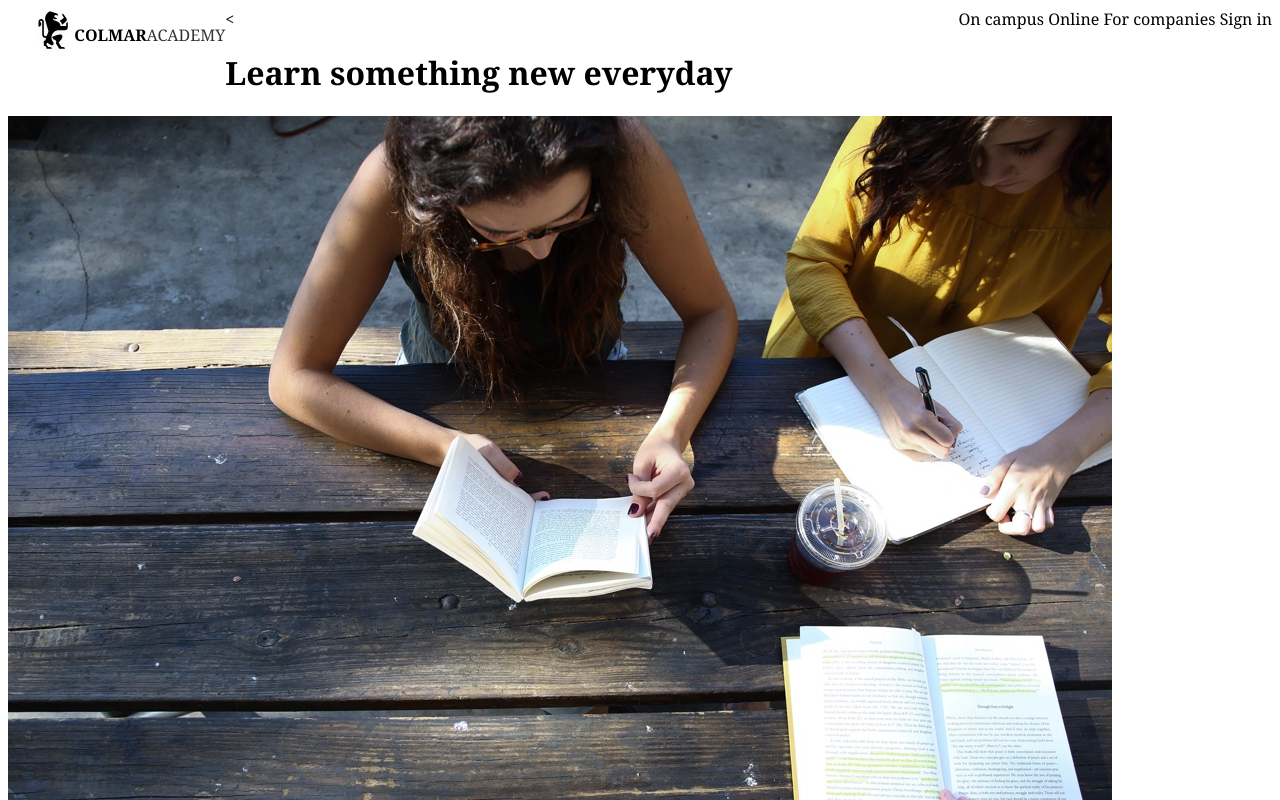
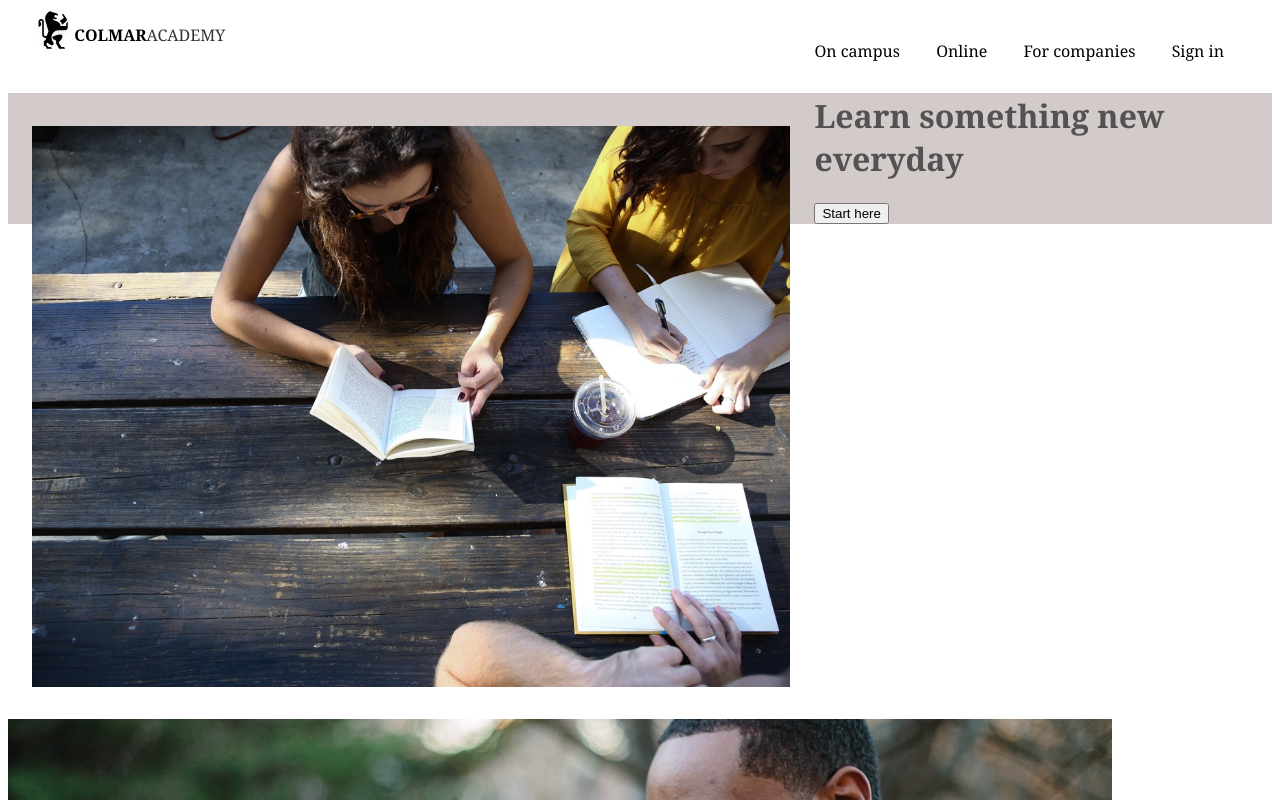
Before and after one commit to JulesWeasley/ColmarAcademy, a plain HTML site: page index.html in a window 1280 px wide. Shown: the top 800 px of the page. Drawn offline with Linux system fonts and the light colour scheme; files whose address does not match are found by name.

Commit message:
continued, still working on the banner withe the img

```diff
--- a/index.html
+++ b/index.html
@@ -15,14 +15,18 @@
             <span>On campus</span>
             <span>Online</span>
             <span>For companies</span>
-            <span>Sign in</span>
+            <span id = "sign">Sign in</span>
         </div>
     </div>
 
     <div class = "banner">
-        <<h1>Learn something new everyday</h1>
-        <img src="C:\Users\ACER\Documents\Projects-Coding\ColmarAcademy\resources\images\banner.jpg" alt="student learning">
-        <button> Start here </button>
+        <div class = "image">
+            <img src="C:\Users\ACER\Documents\Projects-Coding\ColmarAcademy\resources\images\banner.jpg" alt="student learning">
+        </div>
+        <div class = "bannertext">
+            <h1>Learn something new everyday</h1>
+            <button> Start here </button>
+        </div>
     </div>
 
     <div class = "main">
--- a/resources/css/index.css
+++ b/resources/css/index.css
@@ -27,8 +27,45 @@ body {
 
 #nav {
     float: right;
+    margin: 16px;
+    padding: 16px;
 }
 
 h1 {
     display: block;
 }
+
+.menu {
+    height: 64px;
+}
+
+#nav span {
+    margin: 16px;
+}
+
+.sign {
+    padding-right: 24px;
+}
+
+.banner {
+    background-color: rgb(211, 202, 202);
+}
+
+.banner h1 {
+    color: rgb(83, 81, 81);
+}
+
+.banner img {
+    width: 60%;
+    margin-top: 32px;
+    margin-bottom: 32px;
+    margin-right: 24px;
+    margin-left: 24px;
+    display: inline-block;
+    float: left;
+    background-color: grey;
+
+.banner .bannertext {
+    display: inline;
+    float: :right;
+}
```
